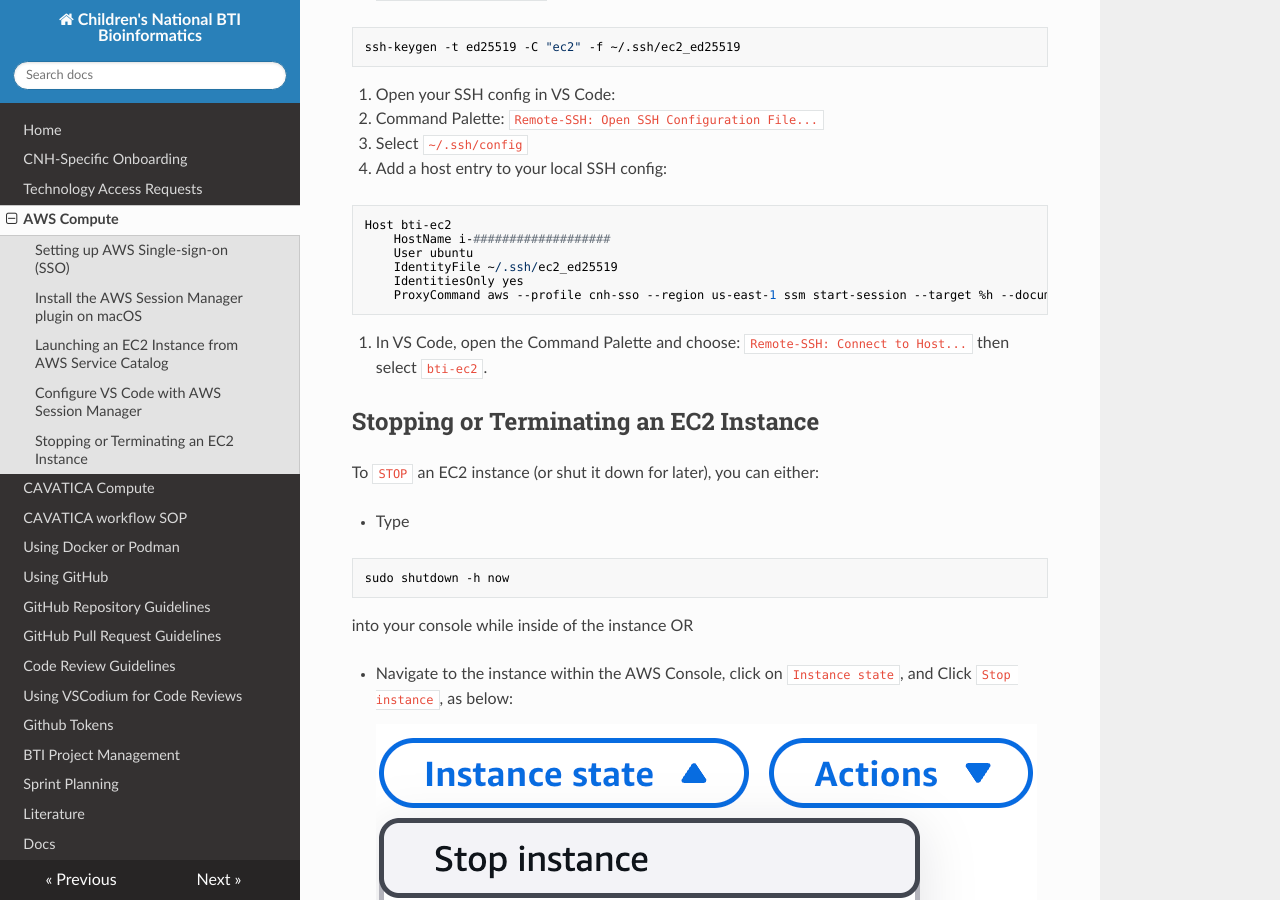
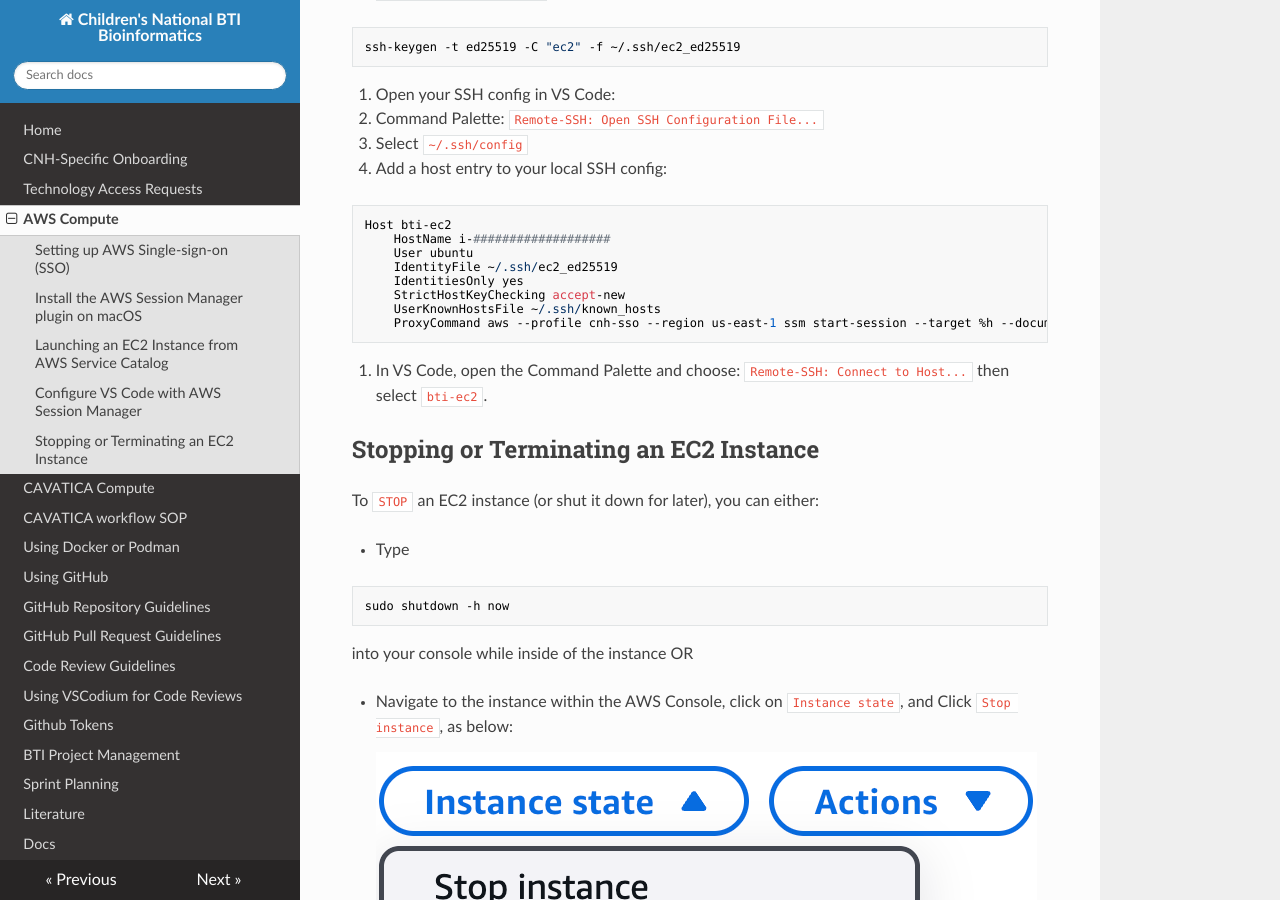
Before and after one commit to childrens-bti/bti-bfx-docs, an MkDocs documentation site: the page built from docs/aws.md, in a window 1280 px wide and 900 px high, scrolled down 1933 px. Built offline with MkDocs 1.6.1, drawn with Linux system fonts in a browser that asks for light colours; nearby versions of some CDN libraries.

````diff
--- a/docs/aws.md
+++ b/docs/aws.md
@@ -84,11 +84,13 @@ ssh-keygen -t ed25519 -C "ec2" -f ~/.ssh/ec2_ed25519
 3. Add a host entry to your local SSH config:
 ```
 Host bti-ec2
-	HostName i-###################
-	User ubuntu
-	IdentityFile ~/.ssh/ec2_ed25519
-	IdentitiesOnly yes
-	ProxyCommand aws --profile cnh-sso --region us-east-1 ssm start-session --target %h --document-name AWS-StartSSHSession --parameters "portNumber=%p"
+    HostName i-###################
+    User ubuntu
+    IdentityFile ~/.ssh/ec2_ed25519
+    IdentitiesOnly yes
+	StrictHostKeyChecking accept-new
+	UserKnownHostsFile ~/.ssh/known_hosts
+    ProxyCommand aws --profile cnh-sso --region us-east-1 ssm start-session --target %h --document-name AWS-StartSSHSession --parameters "portNumber=%p"
 ```
 
 4. In VS Code, open the Command Palette and choose:
````
